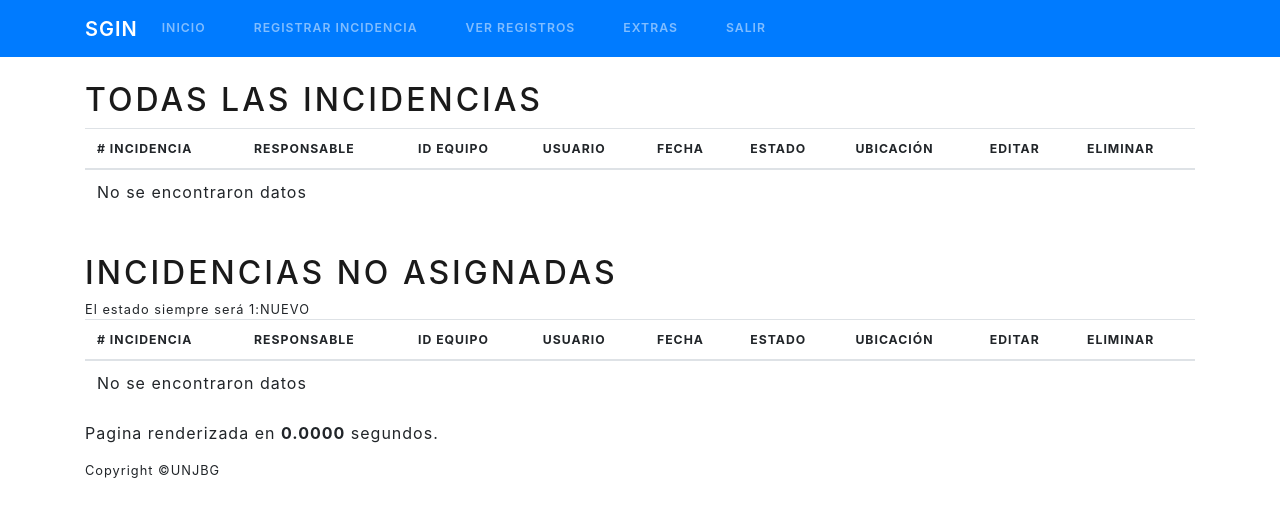
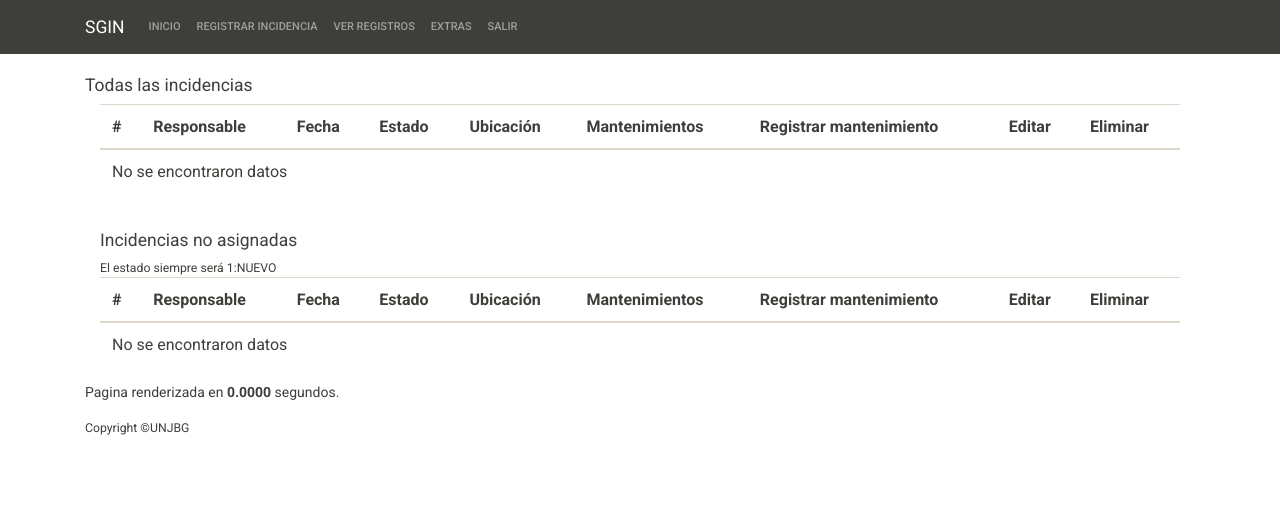
Before and after one commit to meeighteen/SGIN, a CodeIgniter app: page /registro/incidents in a window 1280 px wide. Shown: the top 517 px of the page. Run offline with CodeIgniter, Linux system fonts and the light colour scheme; the visitor is signed in with stand-in values (Sample User, id 1); data that the repository does not hold is empty; some libraries are stand-ins or nearby versions.

Commit message:
modulo de mantenimiento

```diff
--- a/application/controllers/Incidents.php
+++ b/application/controllers/Incidents.php
@@ -16,8 +16,9 @@
 			if (!$this->session->userdata('logged_in')) {
 				redirect('users/login');
 			}
+			$id = $this->uri->segment(3);
 			$data['title']='Ver mantenimientos';
-			$data['mantenimientos']=$this->incident_model->show_mantenimiento();
+			$data['mantenimientos']=$this->incident_model->show_mantenimiento($id);
 			$this->load->view('templates/header');
 			$this->load->view('incidents/show_mantenimiento',$data);
 			$this->load->view('templates/footer');
@@ -29,6 +30,8 @@
 				redirect('users/login');
 			}
 			$data['title']='Registrar mantenimiento';
+			$id = $this->uri->segment(3);
+			$data['id_incidencia']=$id;
 
 			$this->form_validation->set_rules('tipo_mantenimiento', 'Tipo de mantenimiento', 'required');
 			$this->form_validation->set_rules('diag_tecnico', 'Diagnóstico Técnico', 'required');
@@ -38,8 +41,8 @@
 				$this->load->view('incidents/registro_mantenimiento',$data);
 				$this->load->view('templates/footer');
 			}else{
-				$this->incident_model->insert_mantenimiento();
-				redirect('Incidents');
+				$this->incident_model->insert_mantenimiento($id);
+				redirect('incidents/index');
 			}
 		}
 
@@ -152,6 +155,12 @@
 			redirect('incidents');
 		}
 
+		public function delete_mantenimiento(){
+			$id_incidencia=$this->uri->segment(3);
+			$this->incident_model->eliminarMantenimiento($id_incidencia);
+			redirect('incidents');
+		}
+
 
 		//-----------------------------------------------------------------------------------------------------------
 
--- a/application/models/Incident_model.php
+++ b/application/models/Incident_model.php
@@ -46,13 +46,13 @@
 		}
 		//REGISTRO DE MANTENIMIENTOS
 		//----------------------------------------------------------------------------------------------------------------------
-		public function insert_mantenimiento(){
+		public function insert_mantenimiento($id){
 
 			$dataMantenimiento=array(
 				'diag_mantenimiento' 	=> $this->input->post('diag_tecnico'),
 				'desc_mantenimiento'	=> $this->input->post('descripcion_trabajo'),
 				'rec_mantenimiento' 	=> $this->input->post('recomendaciones'),
-				'id_incidencia' 		=> $this->input->post(''),
+				'id_incidencia' 		=> $id,
 				'id_tipo_mantenimiento' 	=> $this->input->post('tipo_mantenimiento'),
 			);
 			return $this->db->insert('mantenimiento',$dataMantenimiento);
@@ -60,7 +60,10 @@
 		public function edit_mantenimiento(){
 
 		}
-
+		public function eliminarMantenimiento($id){
+			$this->db->where('id_incidencia',$id);
+			$this->db->delete('mantenimiento');
+		}
 		//------------FUNCIONES EXTRAS---------------------------------------------------------------------
 		public function obtenerIncidencia($id){
 			$this->db->where('id_incidencia',$id);
@@ -103,8 +106,10 @@
 			$query=$this->db->get("incidencia");
 			return $query;
 		}
-		public function show_mantenimiento(){
+		public function show_mantenimiento($id){
+			$this->db->where('id_incidencia',$id);
 			$query=$this->db->get('mantenimiento');
+			return $query;
 		}
 		//----------------------------------------------------------------------------------------
 	}
--- a/application/views/incidents/edit_incident.php
+++ b/application/views/incidents/edit_incident.php
@@ -1,6 +1,7 @@
 <form id="form" name="form" method="POST" action="<?=base_url()?>incidents/actualizarIncidencia/<?=$id_incidencia?>">
 <!--<?php //echo form_open('incidents/actualizarIncidencia/"'.$id_incidencia.'" '); ?> -->
 <h2><?= $title .' # '. $id_incidencia?></h2>
+<a href="<?php echo base_url(); ?>incidents/">volver << Incidencias</a>
 	<input type="hidden" name="id_equipo" value="<?=$id_equipo?>">
   	<div class="form-row">
 	    <div class="form-group col-md-4">
@@ -106,9 +107,6 @@
     	<div class="form-group col-md-10">
     		<button type="submit" class="btn btn-primary">Guardar cambios</button>
     	</div>
-    	<div class="form-group col-md-2">
-    		<a class="btn btn-primary" role="button" href="<?php echo base_url(); ?>incidents/show_mantenimiento/<?= $id_incidencia ?>">Ver mantenimientos</a>
-    	</div>
     </div>
 
 
--- a/application/views/incidents/index.php
+++ b/application/views/incidents/index.php
@@ -1,15 +1,15 @@
-<h2><?= $title ?></h2>
-<div class="table-responsive-xl">
+<h5><?= $title ?></h5>
+<div class="container ">
   <table class="table">
     <thead>
           <tr>
-            <th># Incidencia</th>
+            <th>#</th>
             <th>Responsable</th>
-            <th>Id Equipo</th>
-            <th>Usuario</th>
             <th>Fecha</th>
             <th>Estado</th>
             <th>Ubicación</th>
+            <th>Mantenimientos</th>
+            <th>Registrar mantenimiento</th>
             <th>Editar</th>
             <th>Eliminar</th>
           </tr>
@@ -20,15 +20,16 @@
               foreach ($incidents->result() as $row) {
           ?>
           <tr>
+
             <th><?php echo $row->id_incidencia; ?></th>
-            <th><?php echo $row->resp_incidencia; ?></th>
-            <th><?php echo $row->id_equipo; ?></th>
-            <th><?php echo $row->cod_usuario; ?></th>
-            <th><?php echo $row->fecha_incidencia; ?></th>
-            <th><?php echo $row->id_estado; ?></th>
-            <th><?php echo $row->id_ubicacion; ?></th>
-            <th><?php echo "<a href=".base_url()."incidents/edit_incident/".$row->id_incidencia.">Editar</a>" ?></th>
-            <th><?php echo "<a href=".base_url()."incidents/delete_incident/".$row->id_incidencia.">Eliminar</a>" ?></th>
+            <td><?php echo $row->resp_incidencia; ?></td>
+            <td><?php echo $row->fecha_incidencia; ?></td>
+            <td><?php echo $row->id_estado; ?></td>
+            <td><?php echo $row->id_ubicacion; ?></td>
+            <td><?php echo "<a href=".base_url()."incidents/show_mantenimiento/".$row->id_incidencia.">ver</a>" ?></td>
+            <td><?php echo "<a href=".base_url()."incidents/registro_mantenimiento/".$row->id_incidencia.">registrar</a>" ?></td>
+            <td><?php echo "<a href=".base_url()."incidents/edit_incident/".$row->id_incidencia.">Editar</a>" ?></td>
+            <td><?php echo "<a href=".base_url()."incidents/delete_incident/".$row->id_incidencia.">Eliminar</a>" ?></td>
           </tr>
           <?php
               }
@@ -44,17 +45,17 @@
         </tbody>
   </table>
   <br>
-  <h2>Incidencias no asignadas</h2><small>El estado siempre será 1:NUEVO</small>
+  <h5>Incidencias no asignadas</h5><small>El estado siempre será 1:NUEVO</small>
   <table class="table">
     <thead>
           <tr>
-            <th># Incidencia</th>
+            <th>#</th>
             <th>Responsable</th>
-            <th>Id Equipo</th>
-            <th>Usuario</th>
             <th>Fecha</th>
             <th>Estado</th>
             <th>Ubicación</th>
+            <th>Mantenimientos</th>
+            <th>Registrar mantenimiento</th>
             <th>Editar</th>
             <th>Eliminar</th>
           </tr>
@@ -66,14 +67,14 @@
           ?>
           <tr>
             <th><?php echo $row->id_incidencia; ?></th>
-            <th><?php echo $row->resp_incidencia; ?></th>
-            <th><?php echo $row->id_equipo; ?></th>
-            <th><?php echo $row->cod_usuario; ?></th>
-            <th><?php echo $row->fecha_incidencia; ?></th>
-            <th><?php echo $row->id_estado; ?></th>
-            <th><?php echo $row->id_ubicacion; ?></th>
-            <th><?php echo "<a href=".base_url()."incidents/edit_incident/".$row->id_incidencia.">Editar</a>" ?></th>
-            <th><?php echo "<a href=".base_url()."incidents/delete_incident/".$row->id_incidencia.">Eliminar</a>" ?></th>
+            <td><?php echo $row->resp_incidencia; ?></td>
+            <td><?php echo $row->fecha_incidencia; ?></td>
+            <td><?php echo $row->id_estado; ?></td>
+            <td><?php echo $row->id_ubicacion; ?></td>
+            <td><?php echo "<a href=".base_url()."incidents/show_mantenimiento/".$row->id_incidencia.">ver</a>" ?></td>
+            <td><?php echo "<a href=".base_url()."incidents/registro_mantenimiento/".$row->id_incidencia.">registrar</a>" ?></td>
+            <td><?php echo "<a href=".base_url()."incidents/edit_incident/".$row->id_incidencia.">Editar</a>" ?></td>
+            <td><?php echo "<a href=".base_url()."incidents/delete_incident/".$row->id_incidencia.">Eliminar</a>" ?></td>
           </tr>
           <?php
               }
--- a/application/views/templates/footer.php
+++ b/application/views/templates/footer.php
@@ -1,4 +1,9 @@
 	</div>
+		<!-- Optional JavaScript -->
+		    <!-- jQuery first, then Popper.js, then Bootstrap JS -->
+		    <script src="https://code.jquery.com/jquery-3.3.1.slim.min.js" integrity="sha384-q8i/X+965DzO0rT7abK41JStQIAqVgRVzpbzo5smXKp4YfRvH+8abtTE1Pi6jizo" crossorigin="anonymous"></script>
+		    <script src="https://cdnjs.cloudflare.com/ajax/libs/popper.js/1.14.3/umd/popper.min.js" integrity="sha384-ZMP7rVo3mIykV+2+9J3UJ46jBk0WLaUAdn689aCwoqbBJiSnjAK/l8WvCWPIPm49" crossorigin="anonymous"></script>
+		    <script src="https://stackpath.bootstrapcdn.com/bootstrap/4.1.3/js/bootstrap.min.js" integrity="sha384-ChfqqxuZUCnJSK3+MXmPNIyE6ZbWh2IMqE241rYiqJxyMiZ6OW/JmZQ5stwEULTy" crossorigin="anonymous"></script>
 	</body>
 
     <div class="container">
--- a/application/views/templates/header.php
+++ b/application/views/templates/header.php
@@ -2,24 +2,15 @@
 <head>
 	<title>SGIN</title>
 
-	<link href="https://stackpath.bootstrapcdn.com/bootswatch/4.3.1/lux/bootstrap.min.css" rel="stylesheet" integrity="sha384-hVpXlpdRmJ+uXGwD5W6HZMnR9ENcKVRn855pPbuI/mwPIEKAuKgTKgGksVGmlAvt" crossorigin="anonymous">
-
-	<!-- Minified JS library -->
-	<script src="https://ajax.googleapis.com/ajax/libs/jquery/3.2.1/jquery.min.js"></script>
-	<!-- Minified Bootstrap JS -->
-	<link rel="stylesheet" href="https://stackpath.bootstrapcdn.com/bootstrap/4.3.1/css/bootstrap.min.css" integrity="sha384-ggOyR0iXCbMQv3Xipma34MD+dH/1fQ784/j6cY/iJTQUOhcWr7x9JvoRxT2MZw1T" crossorigin="anonymous">
-
-	<script src="https://code.jquery.com/jquery-3.3.1.slim.min.js" integrity="sha384-q8i/X+965DzO0rT7abK41JStQIAqVgRVzpbzo5smXKp4YfRvH+8abtTE1Pi6jizo" crossorigin="anonymous"></script>
-	<script src="https://cdnjs.cloudflare.com/ajax/libs/popper.js/1.14.7/umd/popper.min.js" integrity="sha384-UO2eT0CpHqdSJQ6hJty5KVphtPhzWj9WO1clHTMGa3JDZwrnQq4sF86dIHNDz0W1" crossorigin="anonymous"></script>
-	<script src="https://stackpath.bootstrapcdn.com/bootstrap/4.3.1/js/bootstrap.min.js" integrity="sha384-JjSmVgyd0p3pXB1rRibZUAYoIIy6OrQ6VrjIEaFf/nJGzIxFDsf4x0xIM+B07jRM" crossorigin="anonymous"></script>
-	<script type="text/javascript">
-</script>
+	<!-- Bootstrap core CSS -->
+	<!-- <link rel="stylesheet" href="https://stackpath.bootstrapcdn.com/bootstrap/4.3.1/css/bootstrap.min.css" integrity="sha384-ggOyR0iXCbMQv3Xipma34MD+dH/1fQ784/j6cY/iJTQUOhcWr7x9JvoRxT2MZw1T" crossorigin="anonymous"> -->
+	<link href="https://stackpath.bootstrapcdn.com/bootswatch/4.3.1/sandstone/bootstrap.min.css" rel="stylesheet" integrity="sha384-G3Fme2BM4boCE9tHx9zHvcxaQoAkksPQa/8oyn1Dzqv7gdcXChereUsXGx6LtbqA" crossorigin="anonymous">
 
 </head>
 <body>
 	<nav class="navbar navbar-expand-lg navbar-dark bg-primary">
 		<div class="container">
-			<a class="navbar-brand" href="<?php echo base_url(); ?>">SGIn</a>
+			<a class="navbar-brand" href="<?php echo base_url(); ?>">SGIN</a>
 			<button class="navbar-toggler" type="button" data-toggle="collapse" data-target="#navbarColor01" aria-controls="navbarColor01" aria-expanded="false" aria-label="Toggle navigation">
 			    <span class="navbar-toggler-icon"></span>
 			</button>
```
Also changed, not shown: application/views/incidents/registro_mantenimiento.php (+8 -4 lines), application/views/incidents/show_mantenimiento.php (+26 -3 lines).
